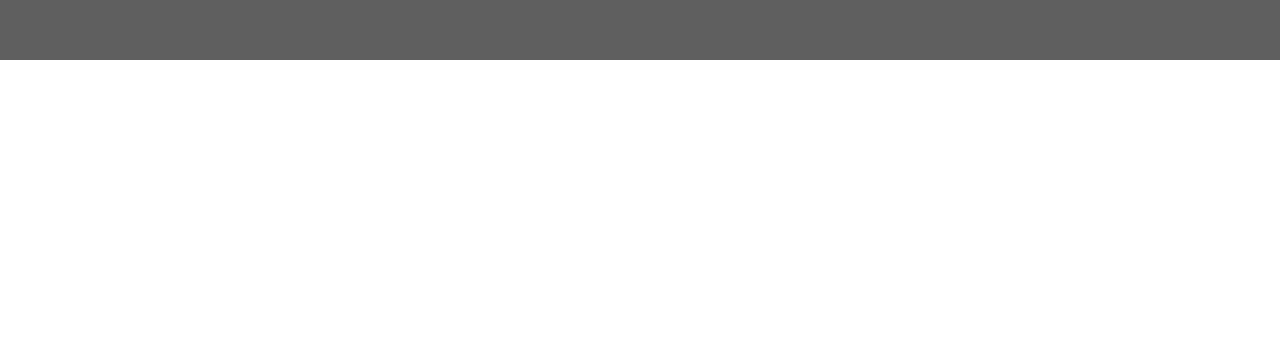
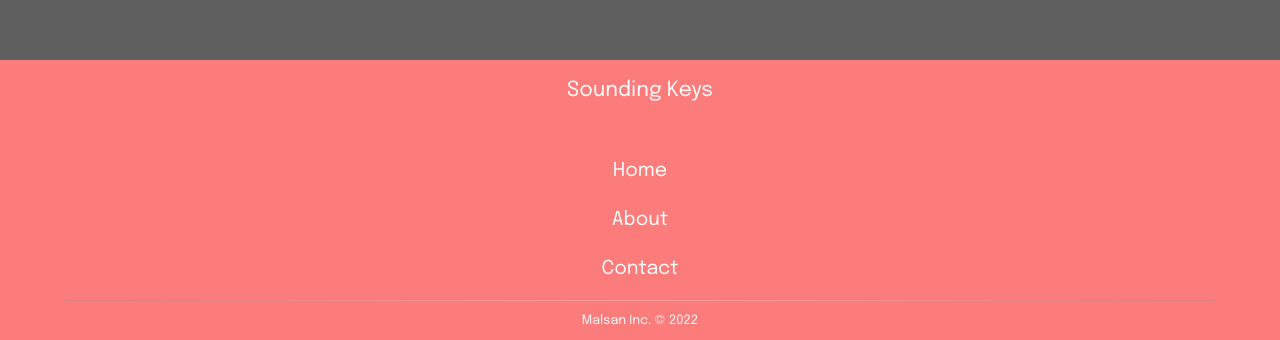
Before and after one commit to Mike1938/sounding-keys, a React (Create React App) app: page / in a window 1280 px wide. Shown: the part 1540-1880 px from the top of the page. Before the commit the page ends 1600 px from the top, so only its background shows below. Built offline with nearby package versions, Linux system fonts and the light colour scheme.

Commit message:
Created footer component and styled. Working on the contact page added styles for form and background image

```diff
--- a/src/About.js
+++ b/src/About.js
@@ -1,5 +1,6 @@
 import Nav from "./components/Nav";
 import InfoBlock from "./components/InfoBlock";
+import Footer from "./components/Footer";
 
 const About = ()=>{
     return(
@@ -23,6 +24,7 @@ const About = ()=>{
                     imgThree="https://images.unsplash.com/photo-1642801454278-c064dd4bfdd2?ixlib=rb-1.2.1&ixid=MnwxMjA3fDB8MHxwaG90by1wYWdlfHx8fGVufDB8fHx8&auto=format&fit=crop&w=1548&q=80"
                 />
             </div>
+            <Footer/>
         </div>
     )
 }
--- a/src/Contact.js
+++ b/src/Contact.js
@@ -1,10 +1,29 @@
+import Footer from "./components/Footer";
 import Nav from "./components/Nav";
 
 const Contact = ()=>{
     return(
-        <div>
+        <div className="contactCont">
             <Nav/>
-            <h1>Hola</h1>
+            <div className="formCont">
+                <form className="contactForm">
+                    <h2 className="formTitle">Contact Form</h2>
+                    <label for="name">Name</label>
+                    <input id="name" type="text"/>
+                    <label for="email">Email</label>
+                    <input id="email" type="email"/>
+                    <label for="subject">Subject</label>
+                    <input id="subject" type="text"/>
+                    <label id="text">Message</label>
+                    <textarea id="text" rows="5"></textarea>
+                    <button>Send</button>
+                </form>
+
+            </div>
+            <div>
+                <h2>Contact Info</h2>
+            </div>
+            <Footer/>
         </div>
     )
 }
--- a/src/Home.js
+++ b/src/Home.js
@@ -1,7 +1,7 @@
 import React from "react";
 import Nav from "./components/Nav";
 import { Link } from "react-router-dom";
-
+import Footer from "./components/Footer";
 const Home = ()=>{
     return(
         <div className="homeCont">
@@ -18,10 +18,12 @@ const Home = ()=>{
                 </div>
             </div>
             <div className="productInfo">
-                <h2 className="landAbout">Bringing portabality and music together</h2>
+                <h2 className="landAbout">Michael why you do this</h2>
             </div>
+            <Footer/>
         </div>
     )
 }
+// Bringing portabality and music together
 
 export default Home;
--- /dev/null
+++ b/src/components/Footer.js
@@ -0,0 +1,18 @@
+import { Link } from "react-router-dom"
+
+const Footer = ()=>{
+    return(
+        <footer className="footerCont">
+            <p className="footTitle">Sounding Keys</p>
+            <ul>
+                <li><Link to="/">Home</Link></li>
+                <li><Link to="/about">About</Link></li>
+                <li><Link to="/contact">Contact</Link></li>
+            </ul>
+            <hr></hr>
+            <p className="copy">Malsan Inc. &copy; 2022 </p>
+        </footer>
+    )
+}
+
+export default Footer
--- a/src/components/InfoBlock.js
+++ b/src/components/InfoBlock.js
@@ -1,5 +1,4 @@
 import Carousel from 'react-bootstrap/Carousel';
-import data from "../data"
 
 const InfoBlock = ({title, text, imgOne, imgTwo, imgThree})=>{
 
--- a/src/styles.css
+++ b/src/styles.css
@@ -87,7 +87,7 @@ body, html{
     margin: 0 auto;
 }
 
-.blockInfo, .aboutCont, .aboutSec{
+.blockInfo, .aboutSec{
     height: 100%;
     background-color: #5F5F5F;
 }
@@ -126,3 +126,122 @@ body, html{
 .blockInfo:nth-of-type(2){
     background-color: rgb(248, 170, 170);
 }
+.footerCont{
+    background-color: #FC7C7C;
+    color: #FFFBFB;
+    display: flex;
+    justify-content: center;
+    text-align: center;
+    flex-direction: column;
+    text-align: center;
+}
+.footerCont ul{
+    list-style: none;
+    padding: 0;
+}
+.footTitle{
+    font-size: 1.3rem;
+    padding: 15px;
+}
+.footerCont ul a{
+    color: #FFFBFB;
+    text-decoration: none;
+    font-size: 1.2rem;
+    transition: all ease-in 200ms;
+
+}
+.footerCont ul a:hover{
+    color: #5F5F5F;
+}
+.footerCont ul li{
+    margin-top: 20px;
+}
+
+hr{
+    width: 90%;
+    margin: 0 auto;
+    border: 0;
+    height: 2px;
+    background-image: linear-gradient(to right, rgba(0, 0, 0, .5), rgba(255, 255, 255, 0.75), rgba(0, 0, 0, .5));
+}
+.copy{
+    font-size: .8rem;
+    margin: 10px 0;
+}
+/* Contact styles */
+
+.contactCont{
+    height: 100%;
+    background-image: url("../public/images/contactBg.svg");
+    background-position: center;
+    background-repeat: no-repeat;
+    background-size: cover;
+}
+.formCont{
+    height: 100%;
+    display: flex;
+    justify-content: center;
+    align-items: center;
+}
+.contactForm{
+    display: flex;
+    flex-direction: column;
+    gap: 30px;
+    background-color: #FFFBFB;
+    width: 70%;
+    padding: 40px;
+    border-radius: 10px;
+    box-shadow: 10px 2px 10px rgba(0, 0, 0, 0.2);
+}
+.contactForm input{
+    outline: none;
+    border: none;
+    background-color: #FC7C7C;
+    height: 45px;
+    font-size: 1.2rem;
+    color: #FFFBFB;
+    border-radius: 8px;
+    text-indent: 7px;
+}
+.contactForm button{
+    border: none;
+    outline: none;
+    background-color: #FC7C7C;
+    color: #FFFBFB;
+    border-radius: 5px;
+    width: 80%;
+    height: 40px;
+    margin: 0 auto;
+}
+.contactForm label{
+    color: #FC7C7C;
+    font-weight: 300;
+    font-size: 1.5rem;
+}
+.contactForm textarea{
+    background-color: #FC7C7C;
+    outline: none;
+    border: none;
+    border-radius: 8px;
+    text-indent: 8px;
+    color: #fff;
+}
+.formTitle{
+    font-size: 2rem;
+    color: #FC7C7C;
+    font-weight: 700;
+}
+@media(max-width: 1200px){
+    .blockInfo{
+        flex-direction: column;
+    }
+    .blockInfo .imgCont{
+        order: 2;
+    }
+    .infoPara{
+        font-size: 1.4rem;
+    }
+    .infoTitle{
+        font-size: 3rem;
+    }
+}
```
Also changed, not shown: public/images/contactBg.svg (added).
